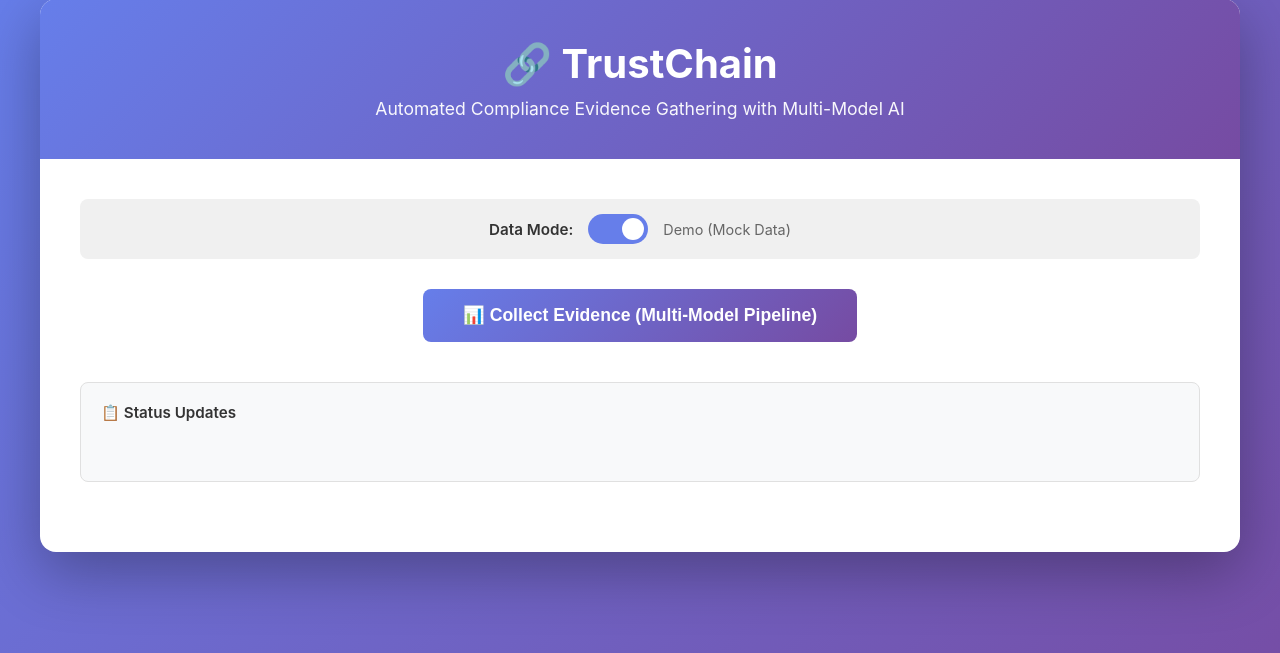
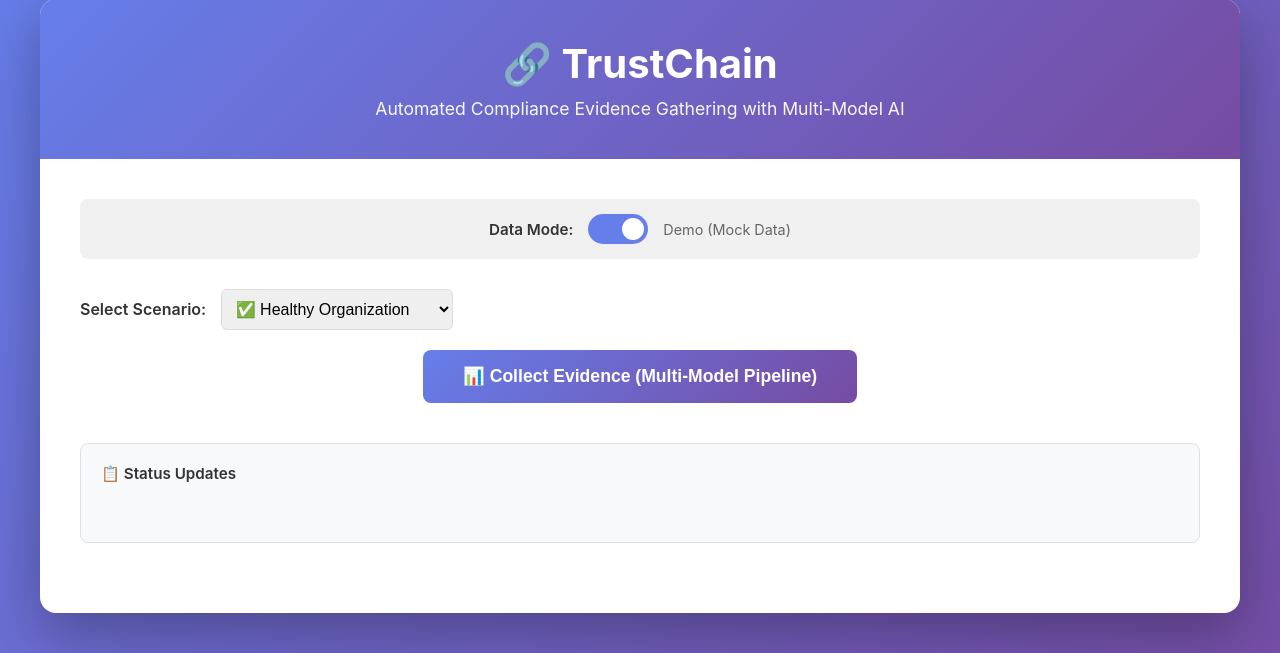
Before and after one commit to manidweepsharma/TrustChain, a Flask app: page / in a window 1280 px wide. Shown: the part 21-674 px from the top of the page. Run offline with Flask 3, Linux system fonts and the light colour scheme.

Commit message:
Add scenario selector to UI
- New dropdown to select from 5 compliance scenarios
- Scenarios passed to API when collecting evidence
- Updates collectEvidence() to include scenario parameter

Allows users to test different compliance profiles:
✅ Healthy Organization
📈 Needs Improvement
🚨 Post-Incident Recovery
❌ Non-Compliant
⬆️ Recovering

Co-Authored-By: Claude Haiku 4.5 <noreply@anthropic.com>

```diff
--- a/templates/index.html
+++ b/templates/index.html
@@ -322,6 +322,17 @@
                 <span class="mode-label" id="modeLabel">Demo (Mock Data)</span>
             </div>
 
+            <div style="margin-bottom: 20px;">
+                <label style="font-weight: 600; color: #333; margin-right: 10px;">Select Scenario:</label>
+                <select id="scenarioSelect" style="padding: 10px; border-radius: 6px; border: 1px solid #ddd; font-size: 1em;">
+                    <option value="healthy">✅ Healthy Organization</option>
+                    <option value="needs_improvement">📈 Needs Improvement</option>
+                    <option value="post_incident">🚨 Post-Incident Recovery</option>
+                    <option value="non_compliant">❌ Non-Compliant</option>
+                    <option value="recovering">⬆️ Recovering</option>
+                </select>
+            </div>
+
             <div class="button-group">
                 <button id="collectBtn" onclick="collectEvidence()">
                     📊 Collect Evidence (Multi-Model Pipeline)
@@ -392,6 +403,7 @@
             const statusList = document.getElementById('statusList');
             const resultsContainer = document.getElementById('resultsContainer');
             const demoMode = document.getElementById('demoModeToggle').checked;
+            const scenario = document.getElementById('scenarioSelect').value;
 
             btn.disabled = true;
             errorMsg.classList.remove('show');
@@ -406,7 +418,7 @@
                     headers: {
                         'Content-Type': 'application/json'
                     },
-                    body: JSON.stringify({ demo_mode: demoMode })
+                    body: JSON.stringify({ demo_mode: demoMode, scenario: scenario })
                 });
 
                 const data = await response.json();
```
